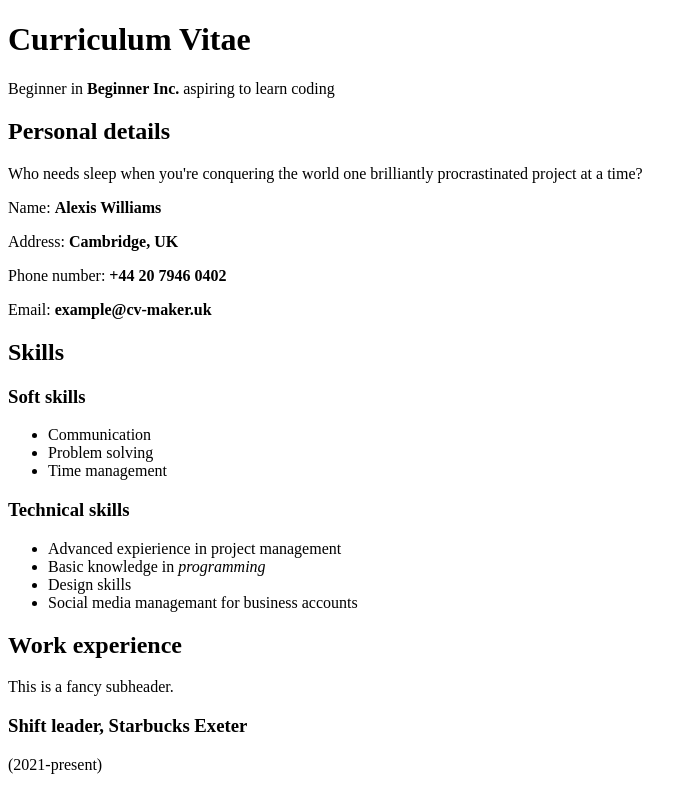
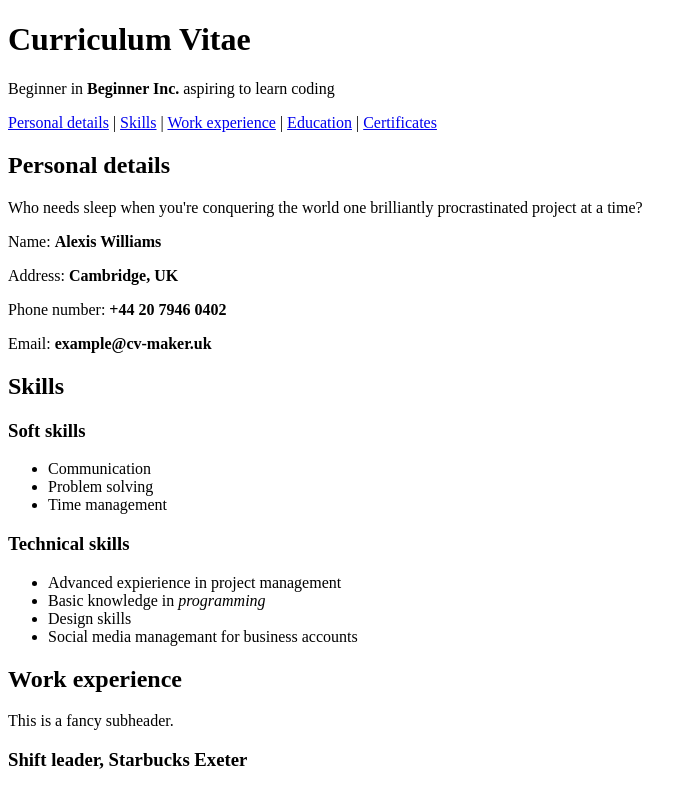
Before and after one commit to liga-auguste/task-cv-setup, a plain HTML site: page index.html in a window 1280 px wide. Shown: the top 787 px of the page, without its empty margins (0-697 px from the left). Drawn offline with Linux system fonts and the light colour scheme.

Commit message:
added navigation

```diff
--- a/index.html
+++ b/index.html
@@ -13,9 +13,16 @@
     <header>
         <h1>Curriculum Vitae</h1>
         <p>Beginner in <strong>Beginner Inc.</strong> aspiring to learn coding</p>
+        <nav>
+            <a href="#details">Personal details</a> |
+            <a href="#skills">Skills</a> |
+            <a href="#experience">Work experience</a> |
+            <a href="#education">Education</a> |
+            <a href="#certificates">Certificates</a>
+        </nav>
     </header>
     <main>
-        <article>
+        <article id="details">
             <h2>Personal details</h2>
             <p>Who needs sleep when you're conquering the world one brilliantly procrastinated project at a time?</p>
 
@@ -24,7 +31,7 @@
             <p>Phone number: <strong>+44 20 7946 0402</strong></p>
             <p>Email: <strong>example@cv-maker.uk</strong></p>
         </article>
-        <article>
+        <article id="skills">
             <header>
                 <h2>Skills</h2>
             </header>
@@ -42,7 +49,7 @@
                 <li>Social media managemant for business accounts</li>
             </ul>
         </article>
-        <article>
+        <article id="experience">
             <header>
                 <h2>Work experience</h2>
                 <p>This is a fancy subheader.</p>
@@ -64,17 +71,17 @@
                 <li>Giving talks to event participants, demonstrating archaeological techniques and handling finds</li>
             </ul>
         </article>
-        <article>
+        <article id="education">
             <h2>Education</h2>
             <p>This would be the place for my education.</p>
         </article>
-        <article>
+        <article id="certificates">
             <h2>Certificates</h2>
             <p>This would be the place for my certificates.</p>
         </article>
 
     </main>
-
+    <br><br><br><br><br><br><br><br><br><br><br><br><br><br><br><br><br><br><br><br>
 </body>
 
 </html>
```
